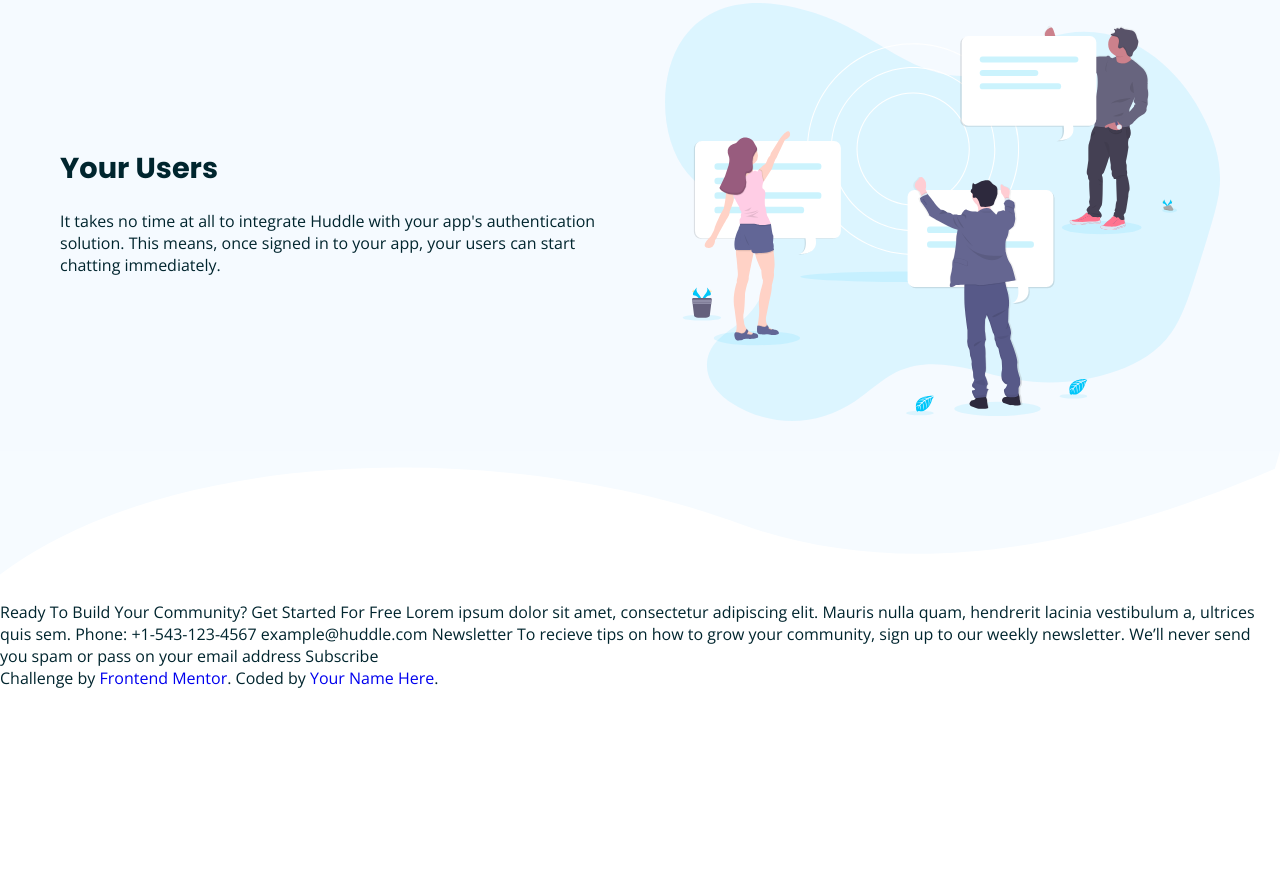
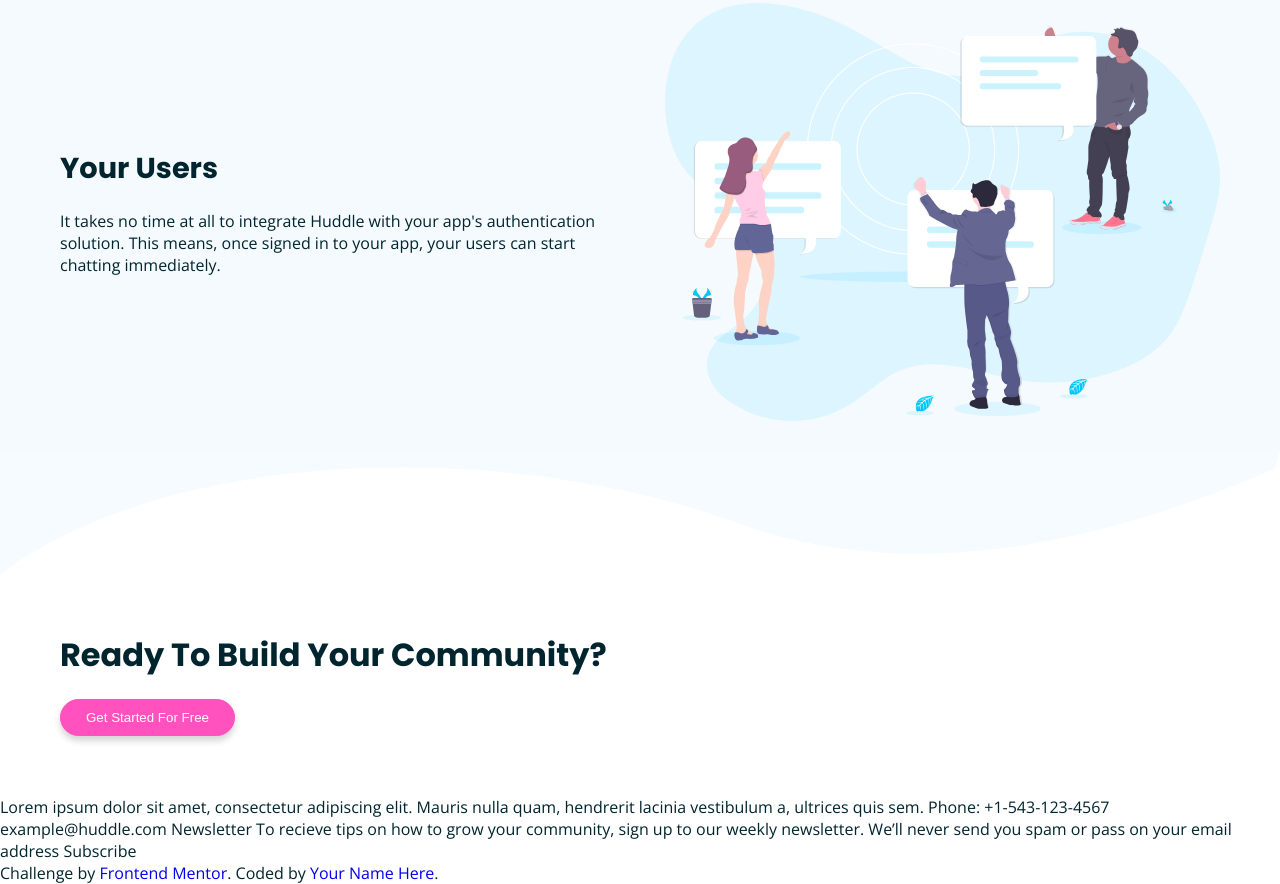
Before and after one commit to johannamag/frontendmentor-huddle-lp-curved-sections, a plain HTML site: page index.html in a window 1280 px wide. Shown: the part 3038-3922 px from the top of the page. Before the commit the page ends 3727 px from the top, so only its background shows below. Drawn offline with nearby package versions, Linux system fonts and the light colour scheme.

Commit message:
added end section

```diff
--- a/index.html
+++ b/index.html
@@ -97,8 +97,14 @@
       </div>
     </section>
     <section class="flowing-bottom"></section>
-         Ready
-    To Build Your Community? Get Started For Free Lorem ipsum dolor sit amet,
+    <section class="end">
+      <div class="container">
+        <h1 class="heading">Ready
+        To Build Your Community?</h1>
+        <button class="btn btn-pink">Get Started For Free</button>
+      </div>
+    </section>
+      Lorem ipsum dolor sit amet,
     consectetur adipiscing elit. Mauris nulla quam, hendrerit lacinia vestibulum
     a, ultrices quis sem. Phone: +1-543-123-4567 example@huddle.com Newsletter
     To recieve tips on how to grow your community, sign up to our weekly
```
